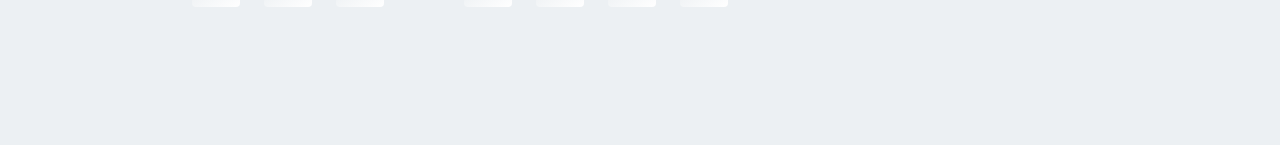
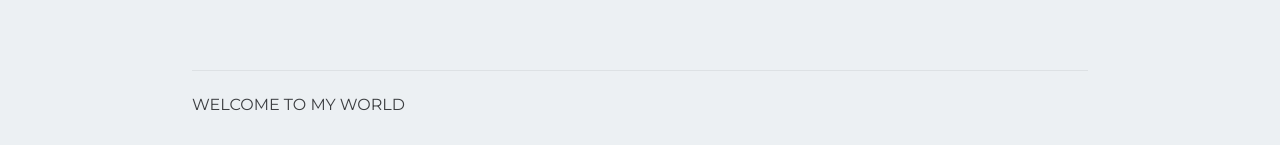
Before and after one commit to phvdat/portfolio, a React (Create React App) app: page / in a window 1280 px wide. Shown: the part 730-875 px from the top of the page. Before the commit the page ends 800 px from the top, so only its background shows below. Built offline with nearby package versions, Linux system fonts and the light colour scheme.

Commit message:
WIP: features component

```diff
--- a/src/page/Home/index.tsx
+++ b/src/page/Home/index.tsx
@@ -6,15 +6,10 @@ import { useState } from 'react';
 import { FindWithMe } from 'components/Sidebar/Sidebar';
 import { sidebarStyle } from 'components/Sidebar/SidebarStyle';
 import { squareButtonStyle } from 'style/common';
-import { Link } from 'react-router-dom';
 import { AiFillHtml5 } from 'react-icons/ai';
 import { IoLogoCss3, IoLogoJavascript } from 'react-icons/io';
 import { FaReact } from 'react-icons/fa';
-const TEXT_DEFINE = [
-  'Frontend Developer.',
-  'Professional Coder.',
-  'Vietnamese.'
-];
+const TEXT_DEFINE = ['Frontend Developer.', 'Professional Coder.'];
 
 const HomePage = () => {
   const [textIndex, setTextIndex] = useState<number>(1);
--- a/src/page/Home/indexStyle.tsx
+++ b/src/page/Home/indexStyle.tsx
@@ -16,6 +16,7 @@ export const homePageStyle = {
   self: ({ spacing }: Theme) =>
     css({
       paddingTop: spacing?.[7],
+      paddingBottom: spacing?.[8],
       display: 'flex',
       justifyContent: 'space-between',
       minHeight: 'calc(100vh - var(--height-header))',
--- /dev/null
+++ b/src/page/features/index.tsx
@@ -0,0 +1,13 @@
+/** @jsxImportSource @emotion/react */
+
+import { featurePageStyle } from './indexStyle';
+
+const FeaturesPage = () => {
+  return (
+    <div css={featurePageStyle.self}>
+      <span css={featurePageStyle.title}>WELCOME TO MY WORLD</span>
+    </div>
+  );
+};
+
+export default FeaturesPage;
--- /dev/null
+++ b/src/page/features/indexStyle.tsx
@@ -0,0 +1,10 @@
+import { Theme, css } from '@emotion/react';
+
+export const featurePageStyle = {
+  self: ({ spacing }: Theme) =>
+    css({
+      paddingTop: spacing?.[7],
+      paddingBottom: spacing?.[8]
+    }),
+  title: css({})
+};
--- /dev/null
+++ b/src/page/index.tsx
@@ -0,0 +1,21 @@
+/** @jsxImportSource @emotion/react */
+
+import { horizontalLine } from 'style/common';
+import HomePage from './home';
+import FeaturesPage from './features';
+
+const IndexPage = () => {
+  return (
+    <>
+      <section>
+        <HomePage />
+        <div css={horizontalLine}></div>
+      </section>
+      <section>
+        <FeaturesPage />
+      </section>
+    </>
+  );
+};
+
+export default IndexPage;
```
Also changed, not shown: src/router/index.tsx (+11 -32 lines).
